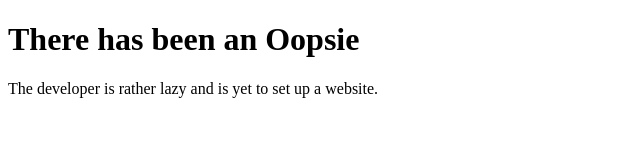
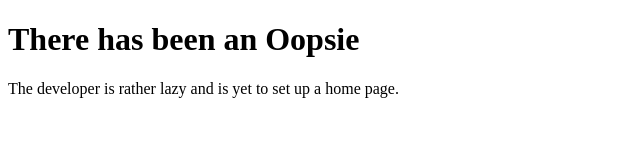
Before and after one commit to AZMantis/azmantis.github.io, a plain HTML site: page index.html in a window 1280 px wide. Shown: the full height of the page, 0-640 px from the left. Drawn offline with Linux system fonts and the light colour scheme.

Commit message:
Update index.html

```diff
--- a/index.html
+++ b/index.html
@@ -2,6 +2,6 @@
 <html>
 <body>
 <h1>There has been an Oopsie</h1>
-<p>The developer is rather lazy and is yet to set up a website.</p>
+<p>The developer is rather lazy and is yet to set up a home page.</p>
 </body>
 </html>
```
